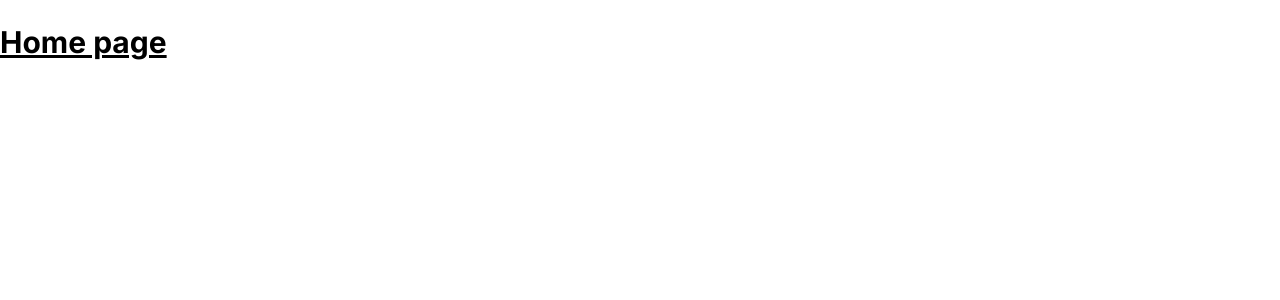
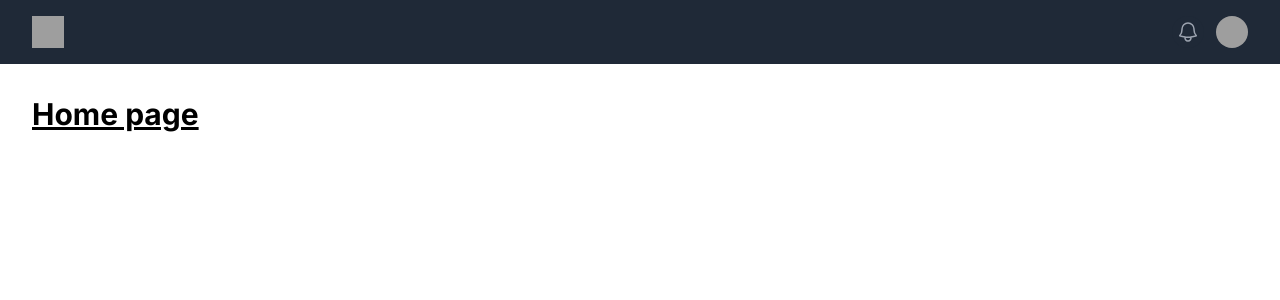
Before and after one commit to akvo/rag-doll, a Next.js app in the folder frontend/: page / in a window 1280 px wide. Shown: the top 300 px of the page. Built offline with nearby package versions, Linux system fonts and the light colour scheme; grey boxes are pictures that could not be loaded.

Commit message:
[#11] Initial root layout header

```diff
--- a/frontend/src/app/(auth)/verify/[loginId]/page.js
+++ b/frontend/src/app/(auth)/verify/[loginId]/page.js
@@ -41,7 +41,7 @@ const VerifyLogin = ({ params }) => {
         role="status"
       >
         <span className="!absolute !-m-px !h-px !w-px !overflow-hidden !whitespace-nowrap !border-0 !p-0 ![clip:rect(0,0,0,0)]">
-          Verifying...
+          Verifying {params.id}...
         </span>
       </div>
     </div>
--- a/frontend/src/app/layout.js
+++ b/frontend/src/app/layout.js
@@ -1,6 +1,7 @@
 import "./globals.css";
 import { Inter } from "next/font/google";
 import { AuthContextProvider } from "@/context";
+import { Header } from "@/components";
 
 const inter = Inter({ subsets: ["latin"] });
 
@@ -13,9 +14,11 @@ export default function RootLayout({ children }) {
   return (
     <html lang="en" className="h-full bg-white">
       <AuthContextProvider>
-        <body className={`${inter.className} h-full`}>
-          <header>&nbsp;</header>
-          {children}
+        <body className={`${inter.className} min-h-full`}>
+          <Header />
+          <main className="mx-auto max-w-7xl px-4 sm:px-6 lg:px-8 py-8">
+            {children}
+          </main>
           <footer>&nbsp;</footer>
         </body>
       </AuthContextProvider>
--- a/frontend/src/components/index.js
+++ b/frontend/src/components/index.js
@@ -1 +1,2 @@
 export { default as LoginPageTitle } from "./auth/LoginPageTitle";
+export { default as Header } from "./layout/Header";
--- /dev/null
+++ b/frontend/src/components/layout/Header.js
@@ -0,0 +1,111 @@
+const Header = () => {
+  return (
+    <header>
+      <nav className="bg-gray-800">
+        <div className="mx-auto max-w-7xl px-4 sm:px-6 lg:px-8">
+          <div className="flex h-16 items-center justify-between">
+            {/* Left */}
+            <div className="flex items-center">
+              <div className="flex-shrink-0">
+                <img
+                  className="h-8 w-8"
+                  src="https://tailwindui.com/img/logos/mark.svg?color=indigo&shade=500"
+                  alt="Your Company"
+                />
+              </div>
+            </div>
+            {/* Right */}
+            <div className="hidden md:block">
+              <div className="ml-4 flex items-center md:ml-6">
+                <button
+                  type="button"
+                  className="relative rounded-full bg-gray-800 p-1 text-gray-400 hover:text-white focus:outline-none focus:ring-2 focus:ring-white focus:ring-offset-2 focus:ring-offset-gray-800"
+                >
+                  <span className="absolute -inset-1.5"></span>
+                  <span className="sr-only">View notifications</span>
+                  <svg
+                    className="h-6 w-6"
+                    fill="none"
+                    viewBox="0 0 24 24"
+                    strokeWidth="1.5"
+                    stroke="currentColor"
+                    aria-hidden="true"
+                  >
+                    <path
+                      strokeLinecap="round"
+                      strokeLinejoin="round"
+                      d="M14.857 17.082a23.848 23.848 0 005.454-1.31A8.967 8.967 0 0118 9.75v-.7V9A6 6 0 006 9v.75a8.967 8.967 0 01-2.312 6.022c1.733.64 3.56 1.085 5.455 1.31m5.714 0a24.255 24.255 0 01-5.714 0m5.714 0a3 3 0 11-5.714 0"
+                    />
+                  </svg>
+                </button>
+
+                <div className="relative ml-3">
+                  <div>
+                    <button
+                      type="button"
+                      className="relative flex max-w-xs items-center rounded-full bg-gray-800 text-sm focus:outline-none focus:ring-2 focus:ring-white focus:ring-offset-2 focus:ring-offset-gray-800"
+                      id="user-menu-button"
+                      aria-expanded="false"
+                      aria-haspopup="true"
+                    >
+                      <span className="absolute -inset-1.5"></span>
+                      <span className="sr-only">Open user menu</span>
+                      <img
+                        className="h-8 w-8 rounded-full"
+                        src="https://images.unsplash.com/photo-1472099645785-5658abf4ff4e?ixlib=rb-1.2.1&ixid=eyJhcHBfaWQiOjEyMDd9&auto=format&fit=facearea&facepad=2&w=256&h=256&q=80"
+                        alt=""
+                      />
+                    </button>
+                  </div>
+                </div>
+              </div>
+            </div>
+
+            {/* Mobile menu button */}
+            <div className="-mr-2 flex md:hidden">
+              <button
+                type="button"
+                className="relative inline-flex items-center justify-center rounded-md bg-gray-800 p-2 text-gray-400 hover:bg-gray-700 hover:text-white focus:outline-none focus:ring-2 focus:ring-white focus:ring-offset-2 focus:ring-offset-gray-800"
+                aria-controls="mobile-menu"
+                aria-expanded="false"
+              >
+                <span className="absolute -inset-0.5"></span>
+                <span className="sr-only">Open main menu</span>
+                <svg
+                  className="block h-6 w-6"
+                  fill="none"
+                  viewBox="0 0 24 24"
+                  strokeWidth="1.5"
+                  stroke="currentColor"
+                  aria-hidden="true"
+                >
+                  <path
+                    strokeLinecap="round"
+                    strokeLinejoin="round"
+                    d="M3.75 6.75h16.5M3.75 12h16.5m-16.5 5.25h16.5"
+                  />
+                </svg>
+                <svg
+                  className="hidden h-6 w-6"
+                  fill="none"
+                  viewBox="0 0 24 24"
+                  strokeWidth="1.5"
+                  stroke="currentColor"
+                  aria-hidden="true"
+                >
+                  <path
+                    strokeLinecap="round"
+                    strokeLinejoin="round"
+                    d="M6 18L18 6M6 6l12 12"
+                  />
+                </svg>
+              </button>
+            </div>
+          </div>
+        </div>
+      </nav>
+    </header>
+  );
+};
+
+export default Header;
--- a/frontend/src/middleware.js
+++ b/frontend/src/middleware.js
@@ -1,6 +1,7 @@
 import { NextResponse } from "next/server";
 
-const protectedRoutes = ["/", "/settings", "/chats"];
+// const protectedRoutes = ["/", "/settings", "/chats"];
+const protectedRoutes = [];
 const authRoutes = ["/login"];
 // const publicRoutes = ["/register", "/verify"];
 
```
